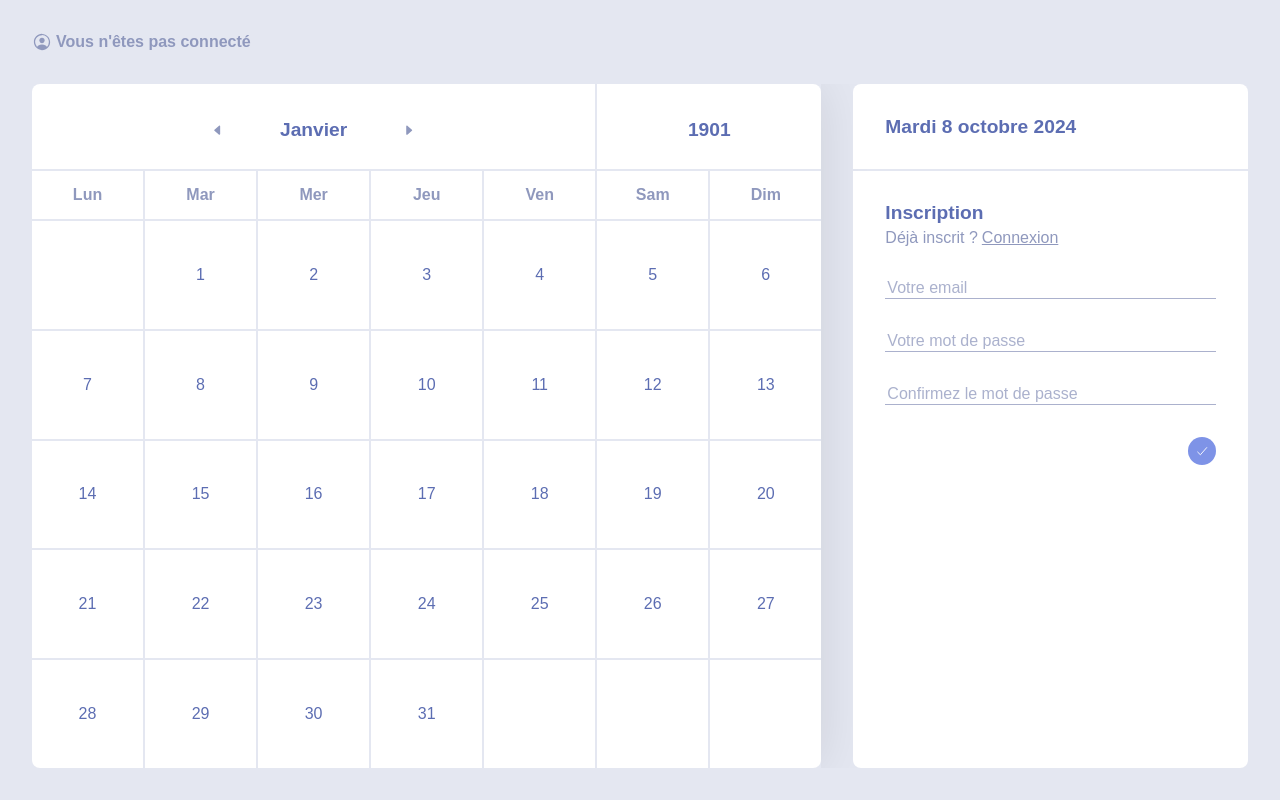
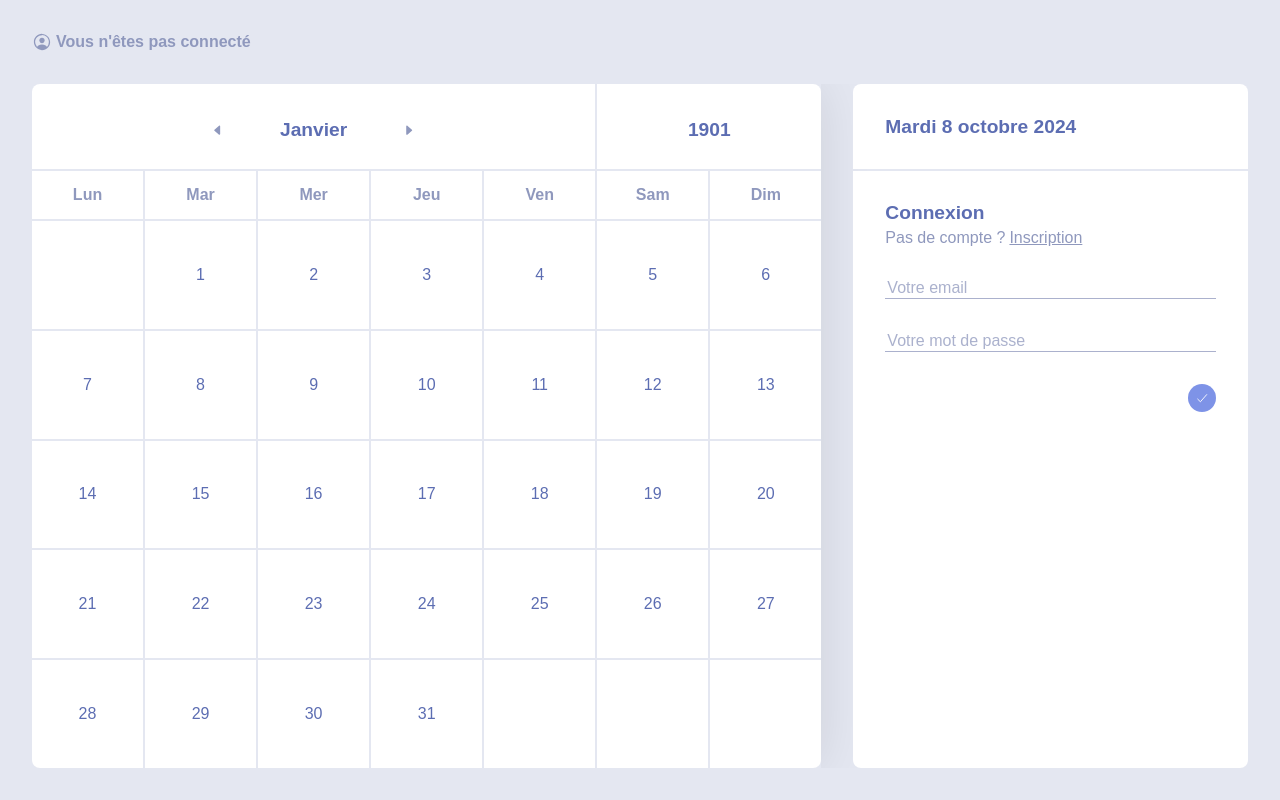
Before and after one commit to sylvain-galoustoff/sg-calendar, a React (Vite) app: page /1/1 in a window 1280 px wide. Built offline with nearby package versions, Linux system fonts and the light colour scheme; no server answers; what webfontloader would draw is missing.

Commit message:
Switch login form to default form

```diff
--- a/src/components/auth/Forms.tsx
+++ b/src/components/auth/Forms.tsx
@@ -3,7 +3,7 @@ import Login from "./Login";
 import Signin from "./Signin";
 
 function Forms() {
-  const [form, setForm] = useState("signin");
+  const [form, setForm] = useState("login");
 
   const toggleForm = (formName: "login" | "signin") => {
     setForm(formName);
```
